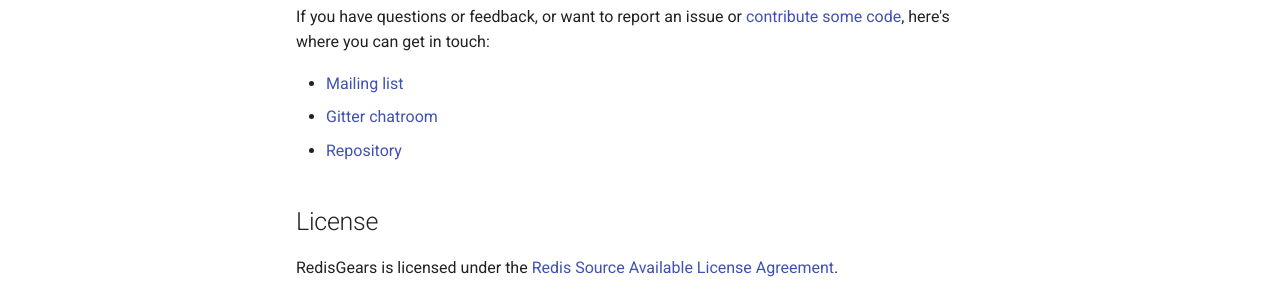
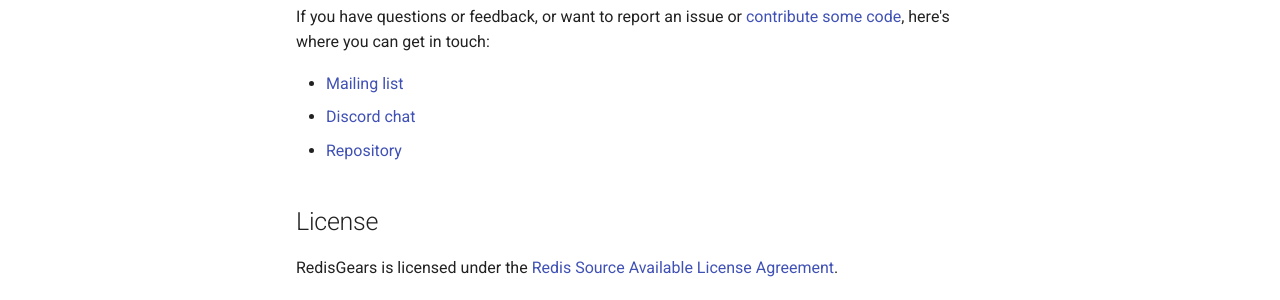
Before and after one commit to RedisGears/RedisGears, an MkDocs documentation site: the page built from docs/index.md, in a window 1280 px wide and 900 px high, scrolled down 1141 px. Shown: the part 551-851 px from the top of the window. Built offline with MkDocs 1.6.1 and Material for MkDocs 9.7.7, drawn with Linux system fonts in a browser that asks for light colours; comment, search, counter and statistics services are not loaded.

Commit message:
Update index.md

```diff
--- a/docs/index.md
+++ b/docs/index.md
@@ -57,7 +57,7 @@
 If you have questions or feedback, or want to report an issue or [contribute some code](https://cla-assistant.io/RedisGears/RedisGears), here's where you can get in touch:
 
   * [Mailing list](https://forum.redislabs.com/c/modules/redisgears)
-  * [Gitter chatroom](https://badges.gitter.im/RedisLabs/RedisGears.svg)
+  * [Discord chat](https://discord.gg/6yaVTtp)
   * [Repository](https://github.com/RedisGears/RedisGears/issues)
 
 ## License
```
